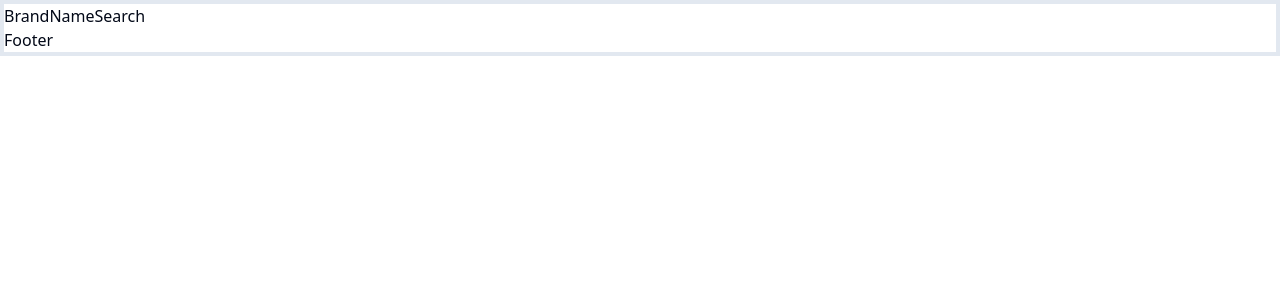
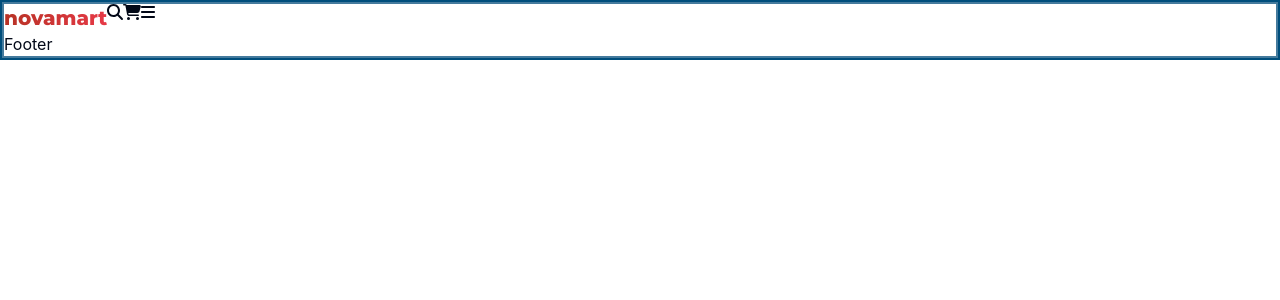
Before and after one commit to pelinkarakoca/e-comm-v0, a React (Vite) app: page / in a window 1280 px wide. Shown: the top 300 px of the page. Built offline with nearby package versions, Linux system fonts and the light colour scheme.

Commit message:
before adding shadcn navbar

```diff
--- a/src/App.jsx
+++ b/src/App.jsx
@@ -2,7 +2,7 @@ import HomePage from "./pages/HomePage";
 
 function App() {
   return (
-    <div className="border-2 border-customAmaranth">
+    <div className="border-2 border-customOrient">
       <HomePage />
     </div>
   );
--- a/src/index.css
+++ b/src/index.css
@@ -1,6 +1,8 @@
 @tailwind base;
 @tailwind components;
 @tailwind utilities;
+
+@import url("https://fonts.googleapis.com/css2?family=Inter:ital,opsz,wght@0,14..32,100..900;1,14..32,100..900&family=Libre+Baskerville:ital,wght@0,400;0,700;1,400&family=Montserrat:ital,wght@0,100..900;1,100..900&family=Raleway:ital,wght@0,100..900;1,100..900&display=swap");
 
 @layer base {
   :root {
@@ -29,6 +31,14 @@
     --chart-3: 197 37% 24%;
     --chart-4: 43 74% 66%;
     --chart-5: 27 87% 67%;
+    --custom-big-stone: 23, 33, 60;
+    --custom-bluewood: 40, 55, 71;
+    --custom-orient: 0, 78, 124;
+    --custom-wedgewood: 69, 123, 157;
+    --custom-eucalyptus: 35, 133, 109;
+    --custom-keppel: 71, 173, 151;
+    --custom-tall-poppy: 183, 50, 37;
+    --custom-amaranth: 230, 57, 70;
   }
 
   .dark {
--- a/src/layout/Header.jsx
+++ b/src/layout/Header.jsx
@@ -1,8 +1,18 @@
+import { FontAwesomeIcon } from "@fortawesome/react-fontawesome";
+import {
+  faMagnifyingGlass,
+  faCartShopping,
+  faBars,
+} from "@fortawesome/free-solid-svg-icons";
 export default function Header() {
   return (
     <div className="flex">
-      <h1>BrandName</h1>
-      <p>Search</p>
+      <h1 className="font-mono text-transparent inline-block bg-gradient-to-r from-customTallPoppy to-customAmaranth bg-clip-text text-xl font-extrabold">
+        novamart
+      </h1>
+      <FontAwesomeIcon icon={faMagnifyingGlass} />
+      <FontAwesomeIcon icon={faCartShopping} />
+      <FontAwesomeIcon icon={faBars} />
     </div>
   );
 }
--- a/tailwind.config.js
+++ b/tailwind.config.js
@@ -2,13 +2,18 @@
 module.exports = {
   darkMode: ["class"],
   content: [
-    './pages/**/*.{js,jsx}',
-    './components/**/*.{js,jsx}',
-    './app/**/*.{js,jsx}',
-    './src/**/*.{js,jsx}',
+    "./pages/**/*.{js,jsx}",
+    "./components/**/*.{js,jsx}",
+    "./app/**/*.{js,jsx}",
+    "./src/**/*.{js,jsx}",
   ],
   prefix: "",
   theme: {
+    fontFamily: {
+      sans: ["Inter", "sans-serif"],
+      serif: ["Raleway", "sans-serif"],
+      mono: ["Montserrat", "sans-serif"],
+    },
     container: {
       center: true,
       padding: "2rem",
@@ -18,7 +23,15 @@ module.exports = {
     },
     extend: {
       colors: {
-        border: "hsl(var(--border))",
+        customDarkBlue: "rgb(var(--custom-big-stone))",
+        customBluewood: "rgb(var(--custom-bluewood))",
+        customOrient: "rgb(var(--custom-orient))",
+        customWedgewood: "rgb(var(--custom-wedgewood))",
+        customEucalyptus: "rgb(var(--custom-eucalyptus))",
+        customKeppel: "rgb(var(--custom-keppel))",
+        customTallPoppy: "rgb(var(--custom-tall-poppy))",
+        customAmaranth: "rgb(var(--custom-amaranth))",
+        border: "rgb(var(--custom-eucalyptus))",
         input: "hsl(var(--input))",
         ring: "hsl(var(--ring))",
         background: "hsl(var(--background))",
@@ -74,4 +87,4 @@ module.exports = {
     },
   },
   plugins: [require("tailwindcss-animate")],
-}
+};
```
